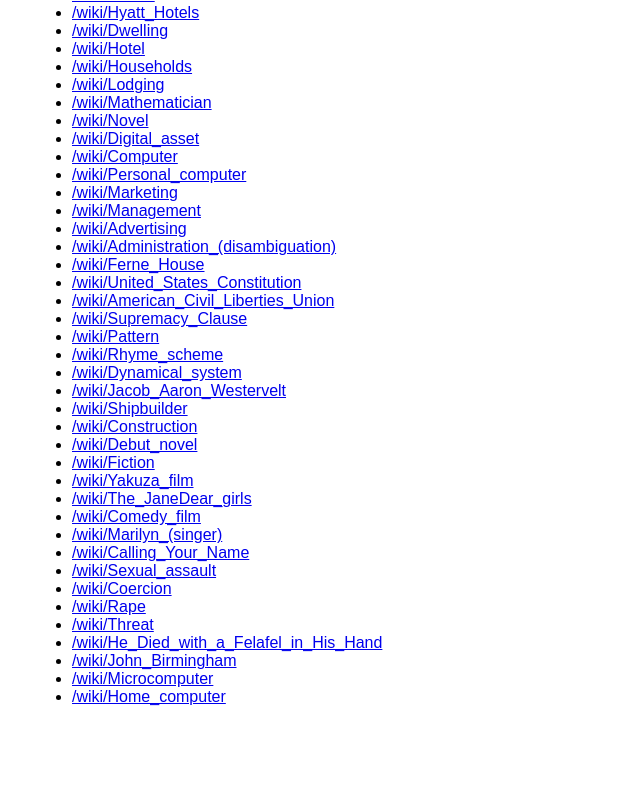
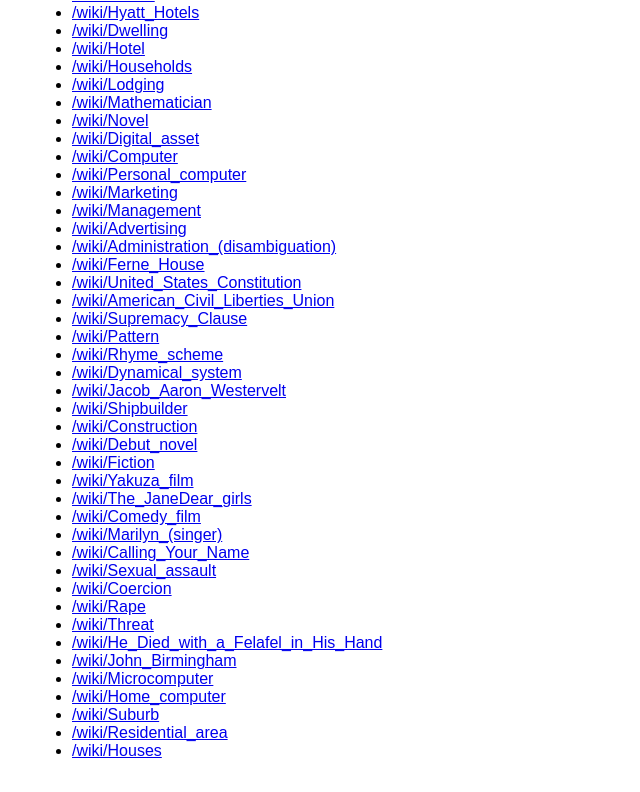
Before and after one commit to georgiah/wikipedia-philosophy, a plain HTML site: page docs/index.html in a window 1280 px wide. Shown: the part 2100-2892 px from the top of the page, without its empty margins (0-640 px from the left). Before the commit the page ends 2838 px from the top, so only its background shows below. Drawn offline with Linux system fonts and the light colour scheme.

Commit message:
Updated HTML file

```diff
--- a/docs/index.html
+++ b/docs/index.html
@@ -761,14 +761,29 @@
       /wiki/John_Birmingham
      </a>
     </li>
+    <li>
+     <a href="https://wikipedia.org/wiki/Microcomputer">
+      /wiki/Microcomputer
+     </a>
+    </li>
+    <li>
+     <a href="https://wikipedia.org/wiki/Home_computer">
+      /wiki/Home_computer
+     </a>
+    </li>
 <li>
- <a href="https://wikipedia.org/wiki/Microcomputer">
-  /wiki/Microcomputer
+ <a href="https://wikipedia.org/wiki/Suburb">
+  /wiki/Suburb
  </a>
 </li>
 <li>
- <a href="https://wikipedia.org/wiki/Home_computer">
-  /wiki/Home_computer
+ <a href="https://wikipedia.org/wiki/Residential_area">
+  /wiki/Residential_area
+ </a>
+</li>
+<li>
+ <a href="https://wikipedia.org/wiki/Houses">
+  /wiki/Houses
  </a>
 </li>
    </ul>
```
